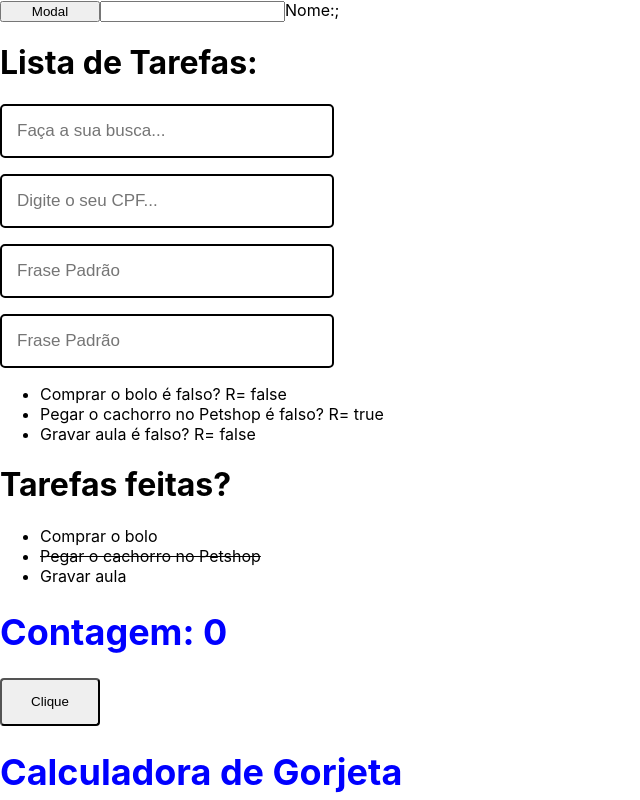
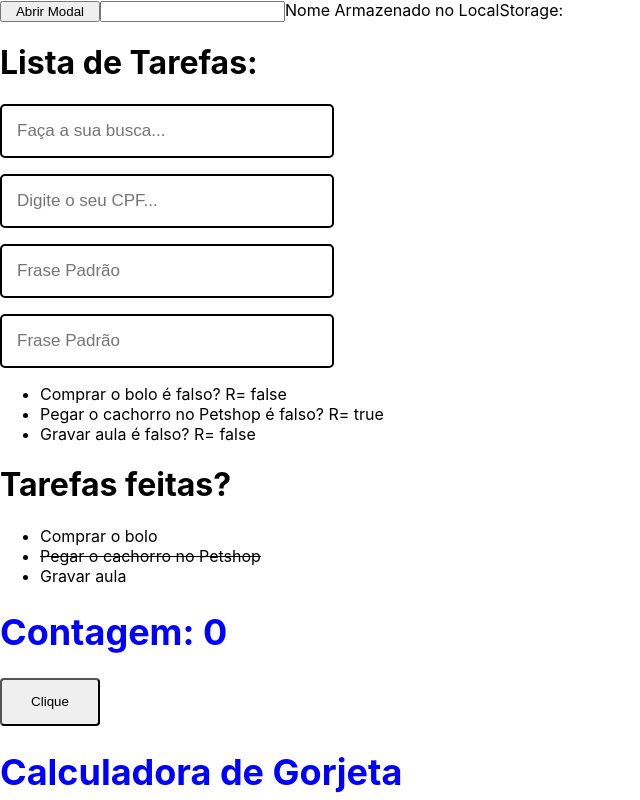
Before and after one commit to silastj/reactJSB7Web, a React (Create React App) app: page / in a window 1280 px wide. Shown: the top 800 px of the page, without its empty margins (0-640 px from the left). Built offline with nearby package versions, Linux system fonts and the light colour scheme.

Commit message:
Add as anotações do Modal

```diff
--- a/src/components/LocalStorage.js
+++ b/src/components/LocalStorage.js
@@ -13,7 +13,7 @@ function LocalStorage(){
     return(
         <>
         <input type="text" value={name} onChange={e=>setName(e.target.value)}/>
-        Nome:{name};
+        Nome Armazenado no LocalStorage:{name}
 
 
         </>
--- a/src/components/Modal.js
+++ b/src/components/Modal.js
@@ -1,6 +1,5 @@
 import React, { useState } from 'react';
 import styled from 'styled-components';
-import ModalOne from './Modal2';
 
 const ModalBackGround = styled.div`
     position:fixed;
--- a/src/components/Modal2.js
+++ b/src/components/Modal2.js
@@ -19,7 +19,7 @@ function ModalOne() {
 
     return(
             <>
-            <Button onClick={handleButtonClick}>Modal</Button>
+            <Button onClick={handleButtonClick}>Abrir Modal</Button>
             <Modal visible={modalVisible} setVisible={setModalVisible}>
                     <h1>Testando 123...</h1>
             </Modal>
```
Also changed, not shown: 1 other file (tests, documents, lock files or other folders).
